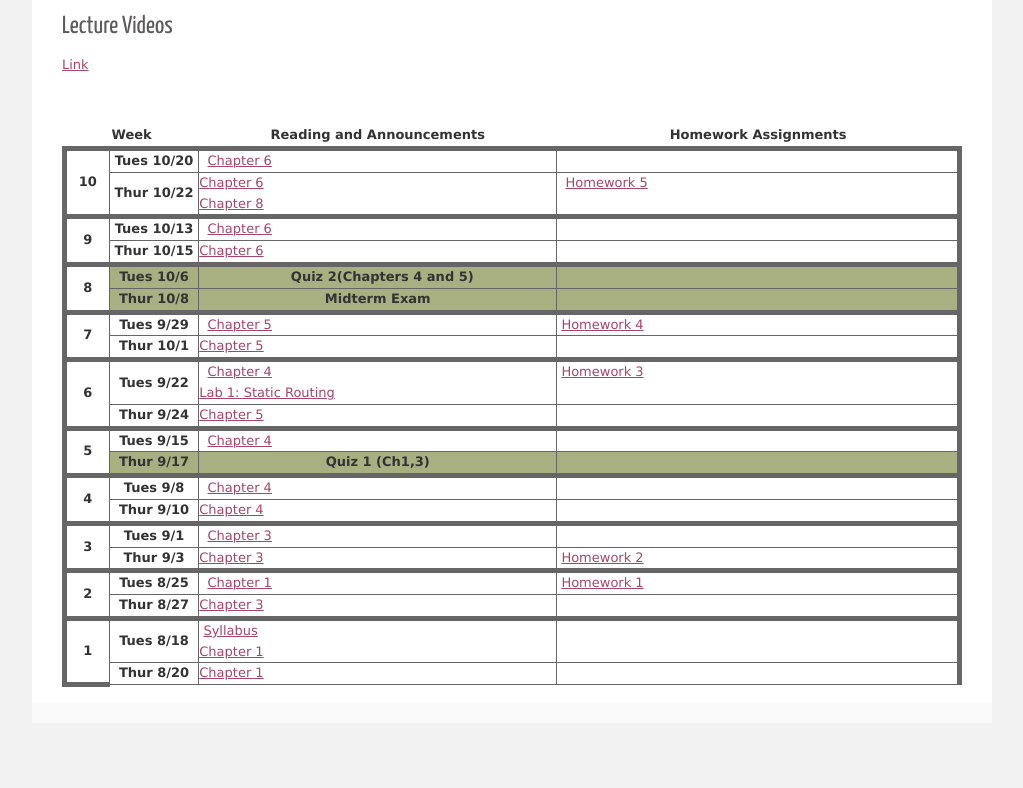
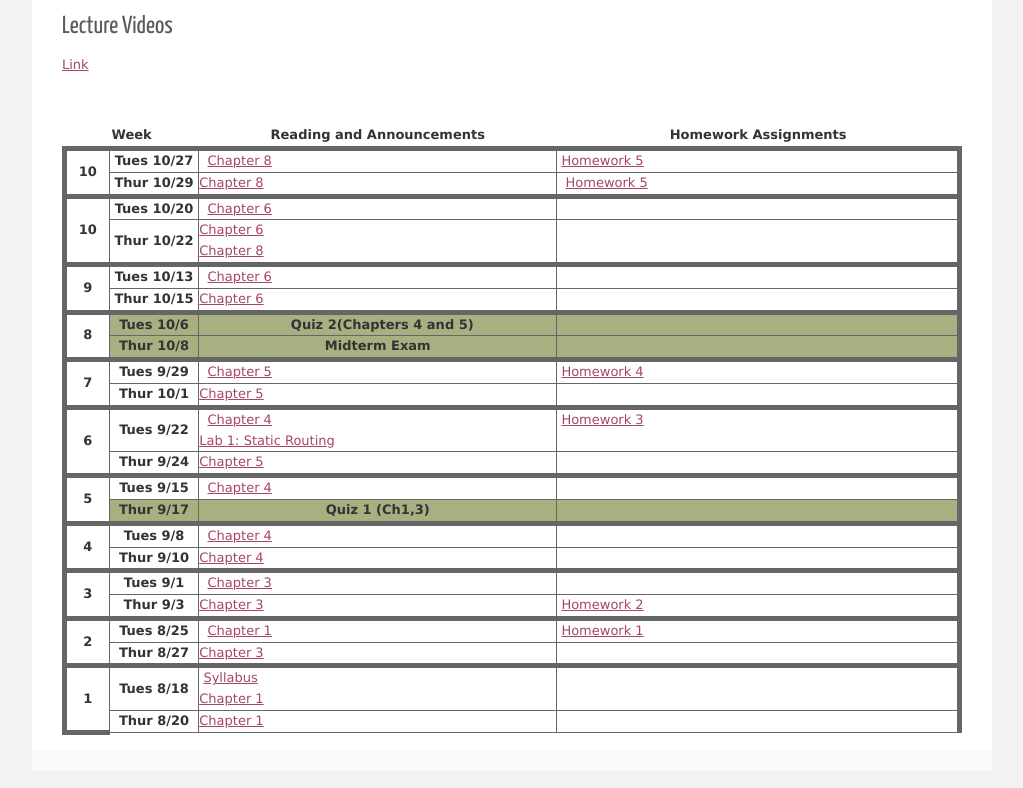
Before and after one commit to ZhangNingSAU/ZhangNingSAU.github.io, a plain HTML site: page CSCI270/Fall2020/index.html in a window 1280 px wide. Shown: the part 883-1671 px from the top of the page, without its empty margins (128-1151 px from the left). Before the commit the page ends 1641 px from the top, so only its background shows below. Drawn offline with Linux system fonts and the light colour scheme; a web font is replaced by a local one.

Commit message:
Update index.html

```diff
--- a/CSCI270/Fall2020/index.html
+++ b/CSCI270/Fall2020/index.html
@@ -187,21 +187,24 @@
 
 				</tr>
 
-				<!-- Week 11 --------------------------------------------------------
+				<!-- Week 11 -------------------------------------------------------->
 				<tr>
-					<td></td>
-					<td>Thur 10/31 </td>
-					<td><font color="red">Quiz 3</font></td>
-					<td ></td>
-
+					<td class="weeknum" rowspan="2">10</td>
+					<td class="mondate ">Tues 10/27</td>
+					<td class="monann ">&nbsp;
+						<a href="https://github.com/ZhangNingSAU/Fall-2020-CSCI-270-Networks-and-DataCommunications/blob/master/Slides/Chapter%208.md">Chapter 8</a></td>
+					<td class="monhw ">&nbsp;<a href="https://github.com/ZhangNingSAU/Fall-2020-CSCI-270-Networks-and-DataCommunications/blob/master/Homework/HW5.md">Homework 5</a></td>
 				</tr>
 
 				<tr>
-					<td>11</td>
-					<td>Tues 10/29 </td>
-					<td>Chapter 9</td>
-					<td ></td>
+					<td class="weddate ">Thur 10/29</td>
+					<td class="wedann ">
+                   				<a href="https://github.com/ZhangNingSAU/Fall-2020-CSCI-270-Networks-and-DataCommunications/blob/master/Slides/Chapter%206.md">Chapter 8</a>
 
+					</td>
+
+      				</td>
+					<td class="wedhw ">&nbsp; <a href="https://github.com/ZhangNingSAU/Fall-2020-CSCI-270-Networks-and-DataCommunications/blob/master/Homework/HW5.md">Homework 5</a></td>
 				</tr>
 
 				<!-- Week 10 -------------------------------------------------------->
@@ -223,7 +226,7 @@
 					</td>
 
       				</td>
-					<td class="wedhw ">&nbsp; <a href="https://github.com/ZhangNingSAU/Fall-2020-CSCI-270-Networks-and-DataCommunications/blob/master/Homework/HW5.md">Homework 5</a></td>
+					<td class="wedhw ">&nbsp; </td>
 				</tr>
 
 				<!-- Week 9 --------------------------------------------------------->
```
